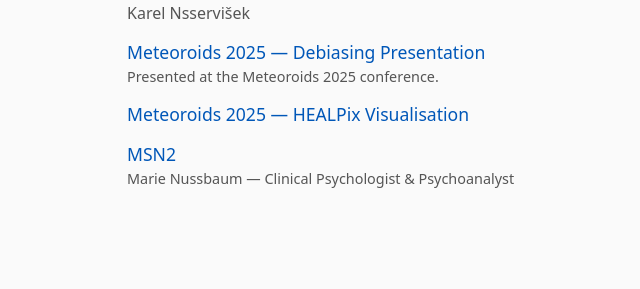
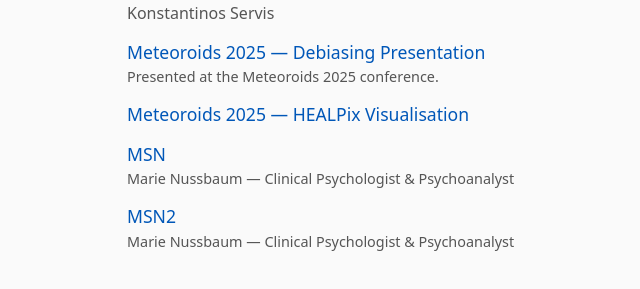
Before and after one commit to knservis/knservis.github.io, an Astro site: page / in a window 1280 px wide. Shown: the part 109-398 px from the top of the page, without its empty margins (153-793 px from the left). Built offline with nearby package versions, Linux system fonts and the light colour scheme; Astro itself is replaced by a stand-in of ours.

Commit message:
Added first version

```diff
--- a/src/pages/index.astro
+++ b/src/pages/index.astro
@@ -30,7 +30,7 @@
   </head>
   <body>
     <h1>knserv.is</h1>
-    <p class="tagline">Karel Nsservišek</p>
+    <p class="tagline">Konstantinos Servis</p>
 
     <ul>
       <li>
@@ -45,6 +45,10 @@
         </a>
       </li>
       <li>
+        <a href="/msn/">MSN</a>
+        <p class="description">Marie Nussbaum — Clinical Psychologist &amp; Psychoanalyst</p>
+      </li>
+      <li>
         <a href="/msn2/">MSN2</a>
         <p class="description">Marie Nussbaum — Clinical Psychologist &amp; Psychoanalyst</p>
       </li>
```
